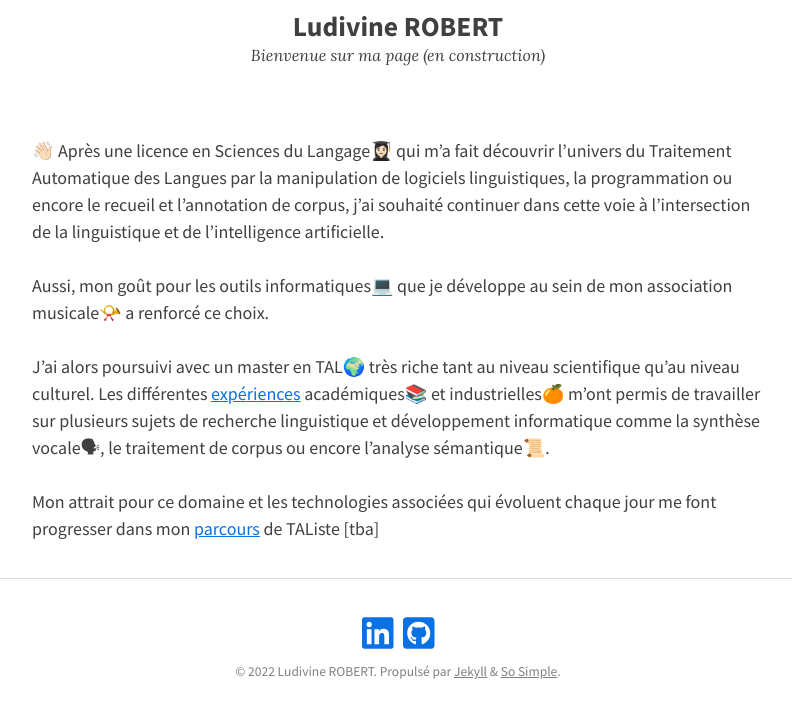
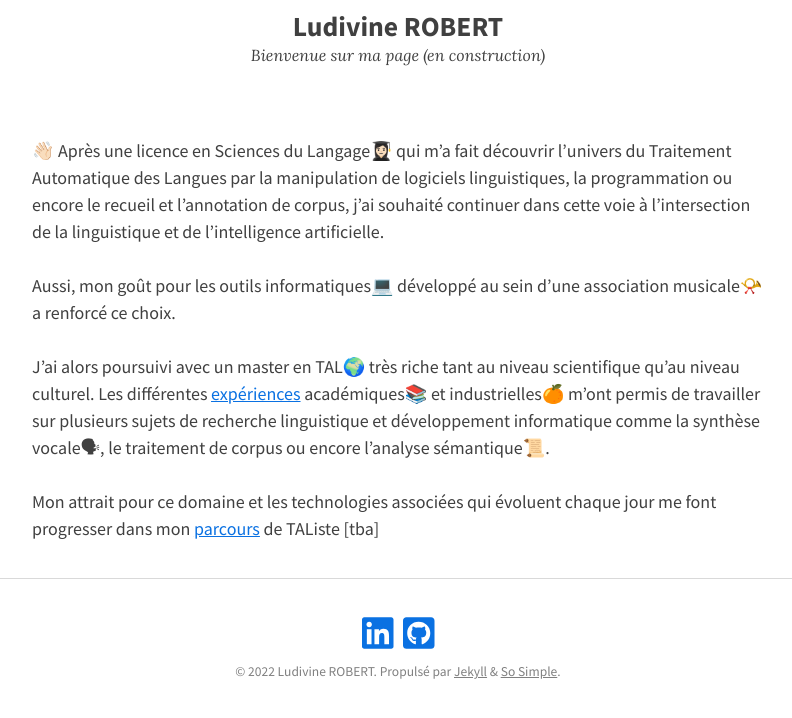
Before and after one commit to ludivinero/ludivinero.github.io, a Jekyll site: the page built from index.md, in a window 1280 px wide, cut to the strip 221-975 px from the top of the page. Shown: the top 718 px of the strip, without its empty margins (242-1034 px from the left). Built offline with Jekyll 4.4.1, drawn with Linux system fonts in a browser that asks for light colours; nearby versions of some CDN libraries.

Commit message:
Update index.md

```diff
--- a/index.md
+++ b/index.md
@@ -7,7 +7,7 @@ entries_layout: list
 
 👋🏻 Après une licence en Sciences du Langage👩🏻‍🎓 qui m’a fait découvrir l’univers du Traitement Automatique des Langues par la manipulation de logiciels linguistiques, la programmation ou encore le recueil et l’annotation de corpus, j’ai souhaité continuer dans cette voie à l’intersection de la linguistique et de l’intelligence artificielle.
 
-Aussi, mon goût pour les outils informatiques💻 que je développe au sein de mon association musicale📯 a renforcé ce choix.
+Aussi, mon goût pour les outils informatiques💻 développé au sein d'une association musicale📯 a renforcé ce choix.
 
 J’ai alors poursuivi avec un master en TAL🌍 très riche tant au niveau scientifique qu’au niveau culturel.
 Les différentes [expériences](projets.md) académiques📚 et industrielles🍊 m’ont permis de travailler sur plusieurs sujets de recherche linguistique et développement informatique comme la synthèse vocale🗣, le traitement de corpus ou encore l’analyse sémantique📜.
```
